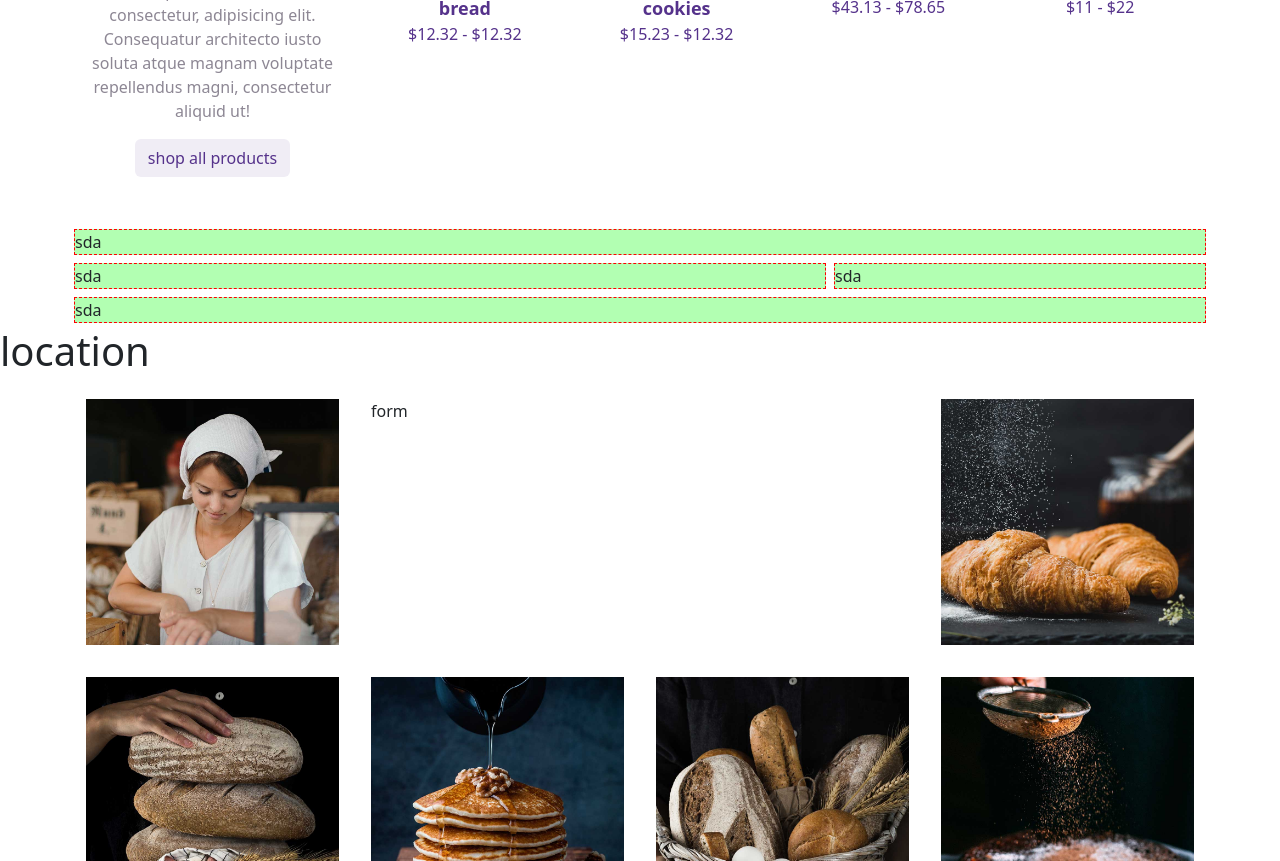
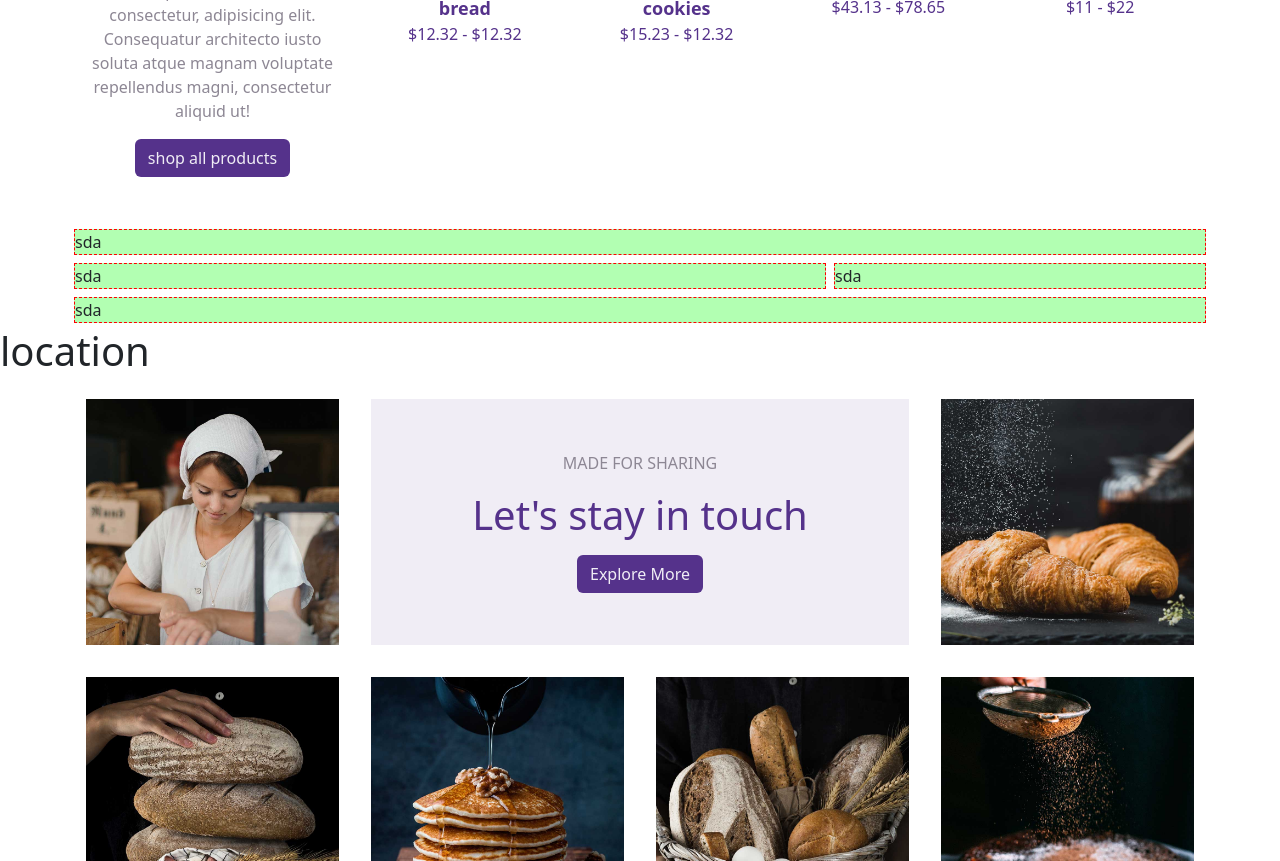
Before and after one commit to CarloCassini/proj-html-vuejs, a Vue app: page / in a window 1280 px wide. Shown: the part 2240-3101 px from the top of the page. Built offline with nearby package versions, Linux system fonts and the light colour scheme.

Commit message:
add invert to button

```diff
--- a/src/components/main components/about.vue
+++ b/src/components/main components/about.vue
@@ -48,7 +48,7 @@ export default {
               littleTitle="INTERNATIONAL BAKERY"
               bigTitle="Corporate Events"
             />
-            <bottone :innerText="txtBottone" />
+            <bottone :innerText="txtBottone" :invert="true" />
           </div>
         </div>
         <div class="col-6 p-3 about-wedding">
@@ -60,7 +60,7 @@ export default {
               littleTitle="INTERNATIONAL BAKERY"
               bigTitle="Wedding Events"
             />
-            <bottone :innerText="txtBottone" />
+            <bottone :innerText="txtBottone" :invert="true" />
           </div>
         </div>
       </div>
--- a/src/components/main components/contact.vue
+++ b/src/components/main components/contact.vue
@@ -1,9 +1,14 @@
 <script>
+import bottone from "../support components/button.vue";
+import paragraph from "../support components/paragraph.vue";
+
 export default {
-  components: {},
+  components: { paragraph, bottone },
 
   data() {
-    return {};
+    return {
+      txtCenter: true,
+    };
   },
 
   computed: {},
@@ -27,7 +32,18 @@ export default {
           <img src="images/social/social-1.jpg" alt="" />
         </div>
       </div>
-      <div class="col-6 p-3"><div class="">form</div></div>
+      <!-- form zone -->
+      <div class="col-6 p-3">
+        <div class="bg-form">
+          <paragraph
+            :center="txtCenter"
+            littleTitle="MADE FOR SHARING"
+            bigTitle="Let's stay in touch"
+            :paragraph="txtParagraph"
+          />
+          <bottone innerText="Explore More" :invert="true" />
+        </div>
+      </div>
       <div class="col-3 p-3">
         <div class=""><img src="images/social/social-2.jpg" alt="" /></div>
       </div>
@@ -49,6 +65,15 @@ export default {
 </template>
 
 <style lang="scss" scoped>
+.bg-form {
+  height: 100%;
+  display: flex;
+  flex-direction: column;
+  justify-content: center;
+  align-items: center;
+
+  background-color: var(--palette-white);
+}
 img {
   width: 100%;
 }
--- a/src/components/main components/gallery.vue
+++ b/src/components/main components/gallery.vue
@@ -61,7 +61,7 @@ export default {
             :paragraph="txtParagraph"
           />
           <div class="d-flex justify-content-center">
-            <bottone :innerText="txtBottone" />
+            <bottone :innerText="txtBottone" :invert="true" />
           </div>
         </div>
         <div class="col-9">
--- a/src/components/main components/shop.vue
+++ b/src/components/main components/shop.vue
@@ -58,7 +58,7 @@ export default {
             :bigTitle="txtBigTitle"
             :paragraph="txtParagraph"
           />
-          <bottone :innerText="txtBottone" />
+          <bottone :innerText="txtBottone" :invert="true" />
         </div>
         <div class="col-8">
           <div>
--- a/src/components/support components/button.vue
+++ b/src/components/support components/button.vue
@@ -13,6 +13,7 @@ export default {
   // created(): {},
 
   props: {
+    invert: Boolean,
     innerText: String,
   },
 
@@ -24,13 +25,14 @@ export default {
   <button
     type="button"
     class="btn d-flex justify-content-center align-items-center"
+    :class="invert ? 'invert' : 'base'"
   >
     {{ innerText }}
   </button>
 </template>
 
 <style lang="scss" scoped>
-.btn {
+.base {
   color: var(--palette-purple);
   background-color: var(--palette-white);
   &:hover {
@@ -38,4 +40,12 @@ export default {
     background-color: var(--palette-purple);
   }
 }
+.invert {
+  color: var(--palette-white);
+  background-color: var(--palette-purple);
+  &:hover {
+    color: var(--palette-purple);
+    background-color: var(--palette-white);
+  }
+}
 </style>
--- a/src/components/support components/card.vue
+++ b/src/components/support components/card.vue
@@ -4,7 +4,9 @@ export default {
   components: { paragraph },
 
   data() {
-    return {};
+    return {
+      txtCenter: true,
+    };
   },
 
   methods: {},
@@ -29,14 +31,14 @@ export default {
       <div class="onhover">
         <paragraph
           :invertColor="true"
-          :center="true"
+          :center="txtCenter"
           :bigTitle="product.title"
           :paragraph="product.tipe"
         />
         <div>
           <paragraph
             :invertColor="true"
-            :center="true"
+            :center="txtCenter"
             :littleTitle="'$' + product.priceA + ' ' + '$' + product.priceB"
           />
         </div>
```
